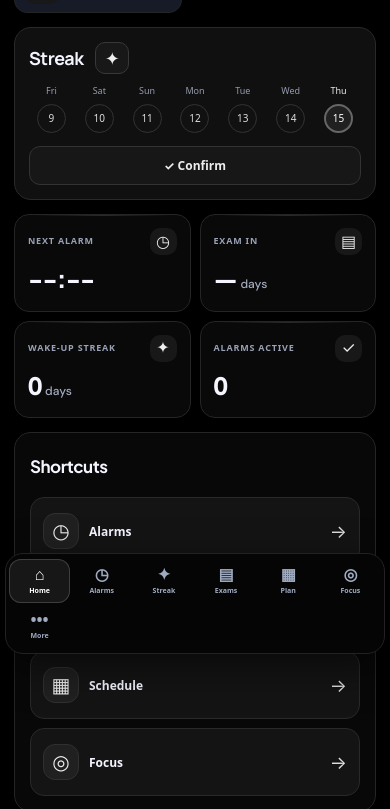
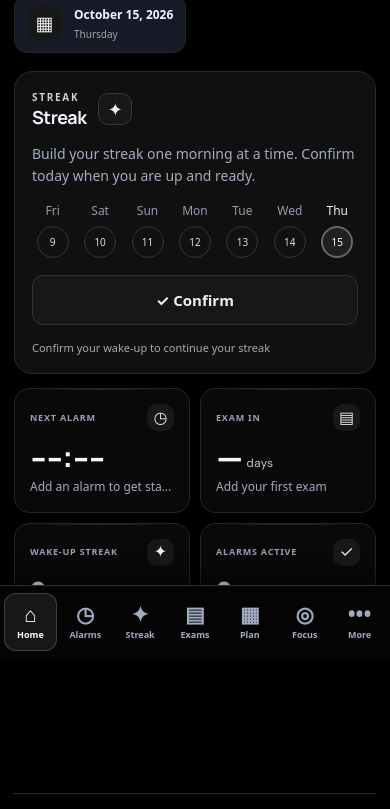
Before and after one commit to ishowdiscipline7-ui/cb-alarm-app, a website: page index.html in a window 390 px wide. Shown: the part 185-994 px from the top of the page. Drawn offline with Linux system fonts and the light colour scheme.

Commit message:
Restore visible details and enlarge touch-friendly UI; mobile-only bottom nav

```diff
--- a/styles.css
+++ b/styles.css
@@ -569,3 +569,96 @@ button,input,select,textarea{font-family:inherit}
 #view-exam .quick-exam-date small{display:none!important}
 #view-exam .exam-description{display:none!important}
 #view-more .shortcut-copy small{display:none!important}
+
+
+/* Functional, larger layout refresh */
+.eyebrow,.sidebar-label{display:flex!important}
+.side-tip{display:block!important}
+.profile{display:flex!important}
+.live-status{display:flex!important}
+.breadcrumb span{display:inline!important}
+.panel-description,.subtitle,.app-view p,.app-view .stat-foot,.app-view .streak-note,
+.app-view .shortcut-copy small,.app-view .field-help,.app-view .empty-state p,
+.app-view .inline-empty,.app-view .setting-control small,.app-view .settings-permissions small,
+.app-view .sound-card small,.app-view .custom-sound-row small,.app-view .quick-exam-date small,
+.app-view .date-chip small,.app-view .alarm-meta,.app-view .exam-list-copy small,
+.app-view .exam-list-date small,.app-view .schedule-copy small,.app-view .schedule-date small,
+.app-view .schedule-type,.modal p,.modal .field-help,.modal .info-copy,.modal small,
+.modal .custom-sound-row small{display:block!important}
+.app-view .soft-badge{display:inline-flex!important}
+.app-view .countdown-pills span{display:block!important}
+.modal .eyebrow{display:flex!important}
+.dashboard-streak-panel .panel-description{display:block!important}
+.app-view .streak-note{display:block!important}
+.app-view .footer-link{display:inline!important}
+.dashboard-shortcuts{display:none!important}
+body{font-size:16px!important}
+.main-content{padding-left:32px;padding-right:32px}
+.welcome-row h1{font-size:clamp(32px,3vw,42px)!important}
+.panel{padding:24px!important}
+.panel-heading h2,.shortcut-heading h2{font-size:26px!important}
+.screen-heading h1{font-size:32px!important}
+.stat-card{padding:20px!important}
+.stat-label{font-size:12px!important;letter-spacing:1px!important}
+.stat-value{font-size:32px!important}
+.stat-foot,.panel-description,.subtitle{font-size:14px!important;line-height:1.55!important}
+.nav-item{font-size:16px!important;padding:14px!important}
+.primary-button,.secondary-button,.text-button,.mini-action{font-size:15px!important;min-height:46px}
+.text-input,input,select,textarea{font-size:16px!important;min-height:48px}
+.field-label,.setting-control>span{font-size:15px!important}
+.alarm-time{font-size:24px!important}
+.alarm-name,.exam-list-copy strong,.schedule-copy strong{font-size:16px!important}
+.focus-inner strong{font-size:42px!important}
+.mobile-bottom-nav{display:none!important}
+@media(min-width:901px){
+ .sidebar{display:flex!important}
+ .mobile-bottom-nav{display:none!important}
+ .main-content{margin-left:248px;padding-left:36px;padding-right:36px}
+}
+@media(max-width:900px){
+ .sidebar{display:none!important}
+ .main-content{margin-left:0;padding-left:18px;padding-right:18px}
+ .mobile-bottom-nav{
+   display:grid!important;grid-template-columns:repeat(7,minmax(0,1fr))!important;
+   position:fixed;z-index:20;left:0!important;right:0!important;
+   bottom:0!important;padding:7px 4px calc(8px + env(safe-area-inset-bottom))!important;
+   gap:2px!important;border-radius:0!important;border:0!important;border-top:1px solid #303030!important;
+   background:rgba(5,5,5,.98)!important;box-shadow:0 -8px 24px #0008!important;backdrop-filter:blur(18px)
+ }
+ .mobile-bottom-nav a{min-width:0!important;min-height:58px;padding:7px 1px!important;gap:4px!important;
+   display:flex;flex-direction:column;align-items:center;justify-content:center;
+   font-size:10px!important;line-height:1.15!important;white-space:nowrap}
+ .mobile-bottom-nav a span{font-size:22px!important;line-height:1.1!important}
+ .app-view{padding-bottom:104px!important;min-height:calc(100vh - 105px)}
+ .panel{padding:21px!important}
+ .panel-heading h2{font-size:25px!important}
+ .stat-value{font-size:30px!important}
+ .stat-card{padding:17px!important}
+ .stat-label{font-size:11px!important}
+ .dashboard-streak-panel{grid-template-columns:1fr!important;grid-template-areas:"heading" "copy" "week" "button" "note"!important;gap:14px!important}
+ .dashboard-streak-panel .week-strip{max-width:100%;width:100%;gap:6px}
+ .dashboard-streak-panel .week-day{font-size:12px!important}
+ .dashboard-streak-panel .week-day span{width:36px;height:36px;margin-top:6px}
+ .dashboard-streak-panel #markWakeBtn{width:100%!important;min-height:50px!important}
+}
+@media(max-width:620px){
+ .main-content{padding-left:14px;padding-right:14px}
+ .topbar{height:62px}
+ .welcome-row{padding:22px 0 18px!important;gap:12px}
+ .welcome-row h1{font-size:30px!important}
+ .date-chip{padding:10px 12px}
+ .stats-grid{gap:10px}
+ .stat-card{padding:15px!important;min-width:0}
+ .stat-label{font-size:10px!important;letter-spacing:.5px!important}
+ .stat-value{font-size:27px!important}
+ .stat-foot{font-size:12px!important}
+ .panel{padding:17px!important;border-radius:18px!important}
+ .panel-heading h2{font-size:23px!important}
+ .primary-button,.secondary-button,.text-button,.mini-action{min-height:48px}
+ .text-input,input,select,textarea{min-height:50px}
+ .alarm-time{font-size:22px!important}
+ .screen-heading h1{font-size:29px!important}
+ .dashboard-streak-panel .week-day span{width:32px;height:32px}
+ .mobile-bottom-nav a{font-size:9px!important}
+ .mobile-bottom-nav a span{font-size:21px!important}
+}
```
